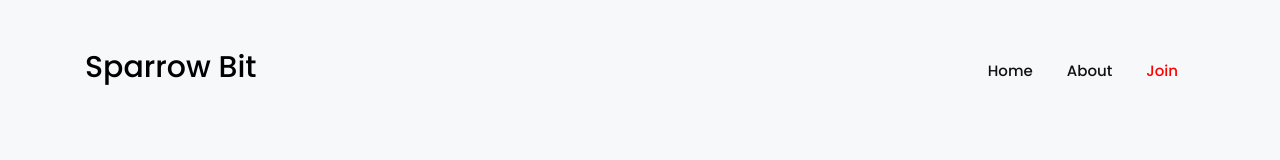
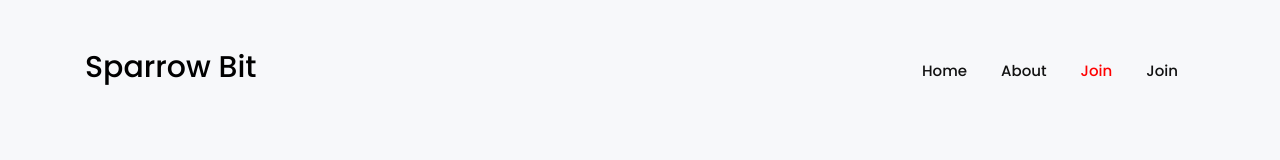
Before and after one commit to sparrowbit/sparrowbit.github.io, a website: page index.html in a window 1280 px wide. Shown: the top 160 px of the page. Drawn offline with nearby package versions, Linux system fonts and the light colour scheme.

Commit message:
add blog btn

```diff
--- a/index.html
+++ b/index.html
@@ -47,6 +47,10 @@
             <li class="nav-item">
               <a class="nav-link" href="#join">Join</a>
             </li>
+             <li class="nav-item">
+              <a class="nav-link" href="https://sparrowbit.hashnode.dev/" target="_blank">Join</a>
+            </li>
+
 
             <!--<li class="nav-item btn-contact-us pl-4 pl-lg-0">
               <button class="btn btn-info" data-toggle="modal" data-target="#exampleModal">Contact Us</button>
```
